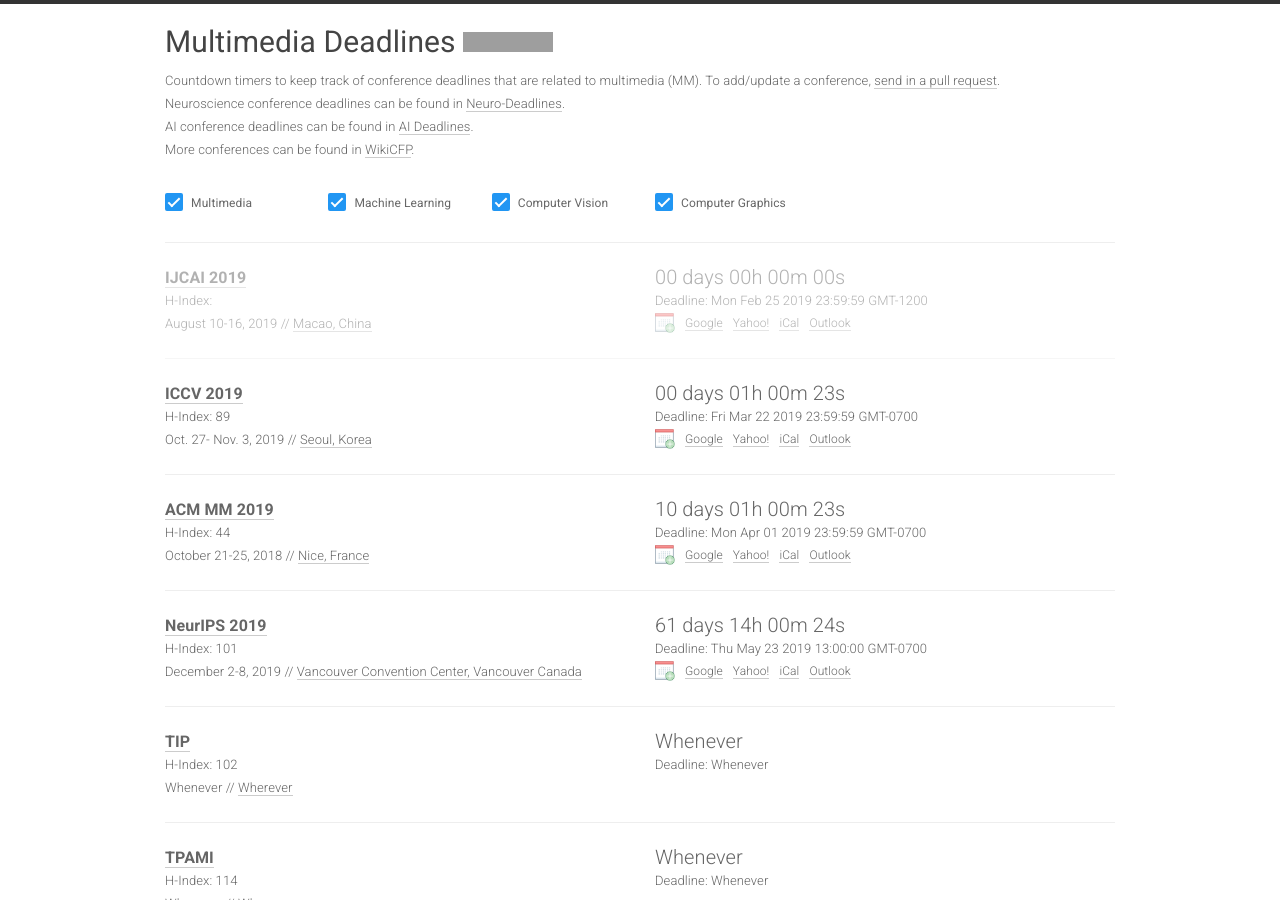
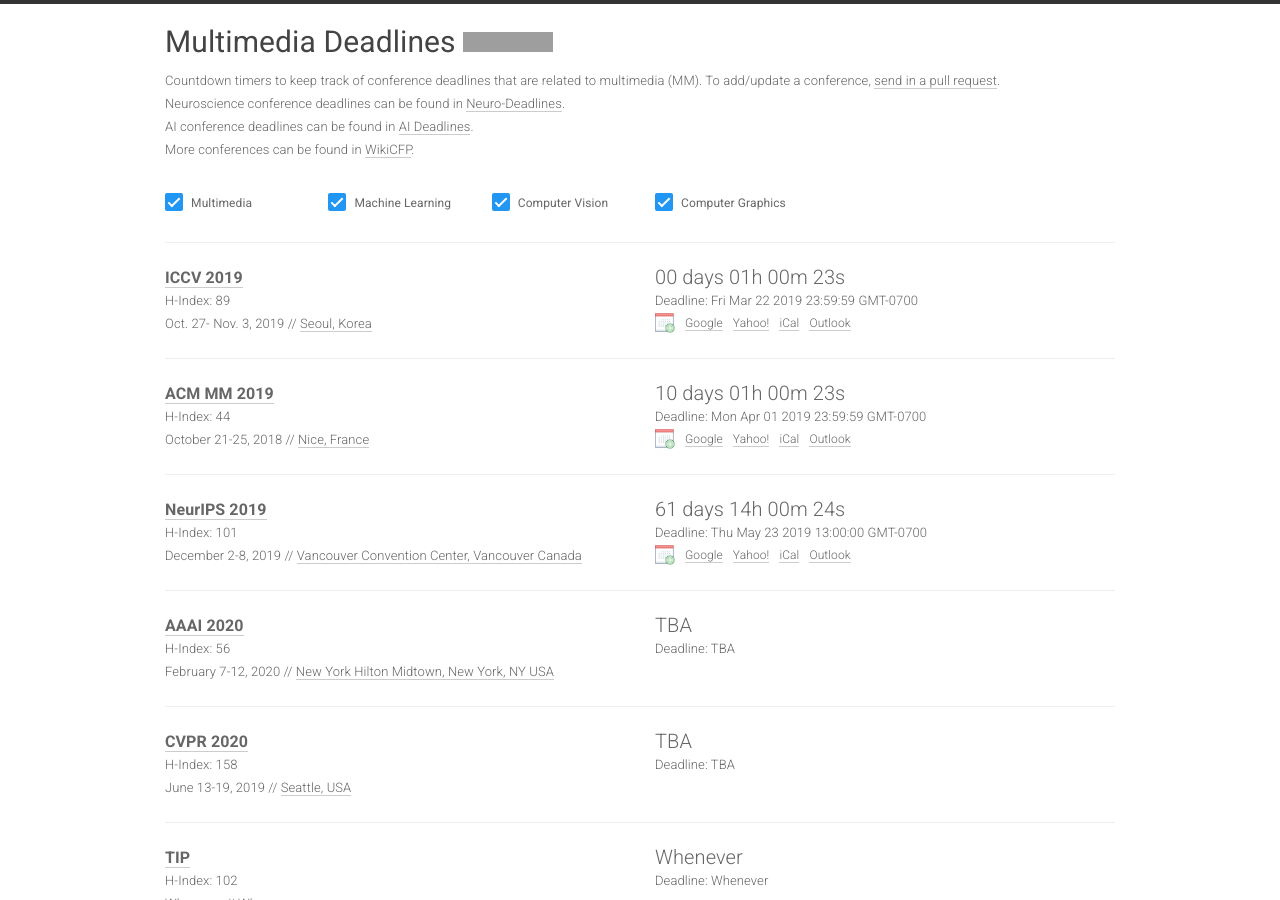
Before and after one commit to lidq92/lidq92.github.io, a Jekyll site: the page built from index.html, in a window 1280 px wide and 900 px high. Built offline with Jekyll 4.4.1, drawn with Linux system fonts in a browser that asks for light colours; nearby versions of some CDN libraries; grey boxes are pictures that could not be loaded.

Commit message:
Update conferences.yml

```diff
--- a/_data/conferences.yml
+++ b/_data/conferences.yml
@@ -11,15 +11,15 @@
 #   place: Long Beach, CA
 #   sub: ML
 
-- name: IJCAI
-  year: 2019
-  id: ijcai19
-  link: https://www.ijcai19.org/
-  deadline: "2019-02-25 23:59:59"
-  timezone: Etc/GMT+12
-  date: August 10-16, 2019
-  place: Macao, China
-  sub: ML
+#- name: IJCAI
+#  year: 2019
+#  id: ijcai19
+#  link: https://www.ijcai19.org/
+#  deadline: "2019-02-25 23:59:59"
+#  timezone: Etc/GMT+12
+#  date: August 10-16, 2019
+#  place: Macao, China
+#  sub: ML
 
 - name: ICCV
   year: 2019
@@ -53,6 +53,28 @@
   place: "Vancouver Convention Center, Vancouver Canada"
   hindex: 101
   sub: ML
+
+- name: AAAI
+  year: 2020
+  id: aaai20
+  link: https://aaai.org/Conferences/AAAI-20/
+  deadline: "TBA"
+  timezone: Etc/GMT+10
+  date: February 7-12, 2020
+  place: New York Hilton Midtown, New York, NY USA
+  hindex: 56
+  sub: ML
+
+- name: CVPR
+  year: 2020
+  id: cvpr2020
+  link: http://cvpr2020.thecvf.com
+  deadline: "TBA"
+  timezone: America/Los_Angeles
+  date: June 13-19, 2019
+  place: Seattle, USA
+  hindex: 158
+  sub: CV
 
 - name: TIP
   year:
```
